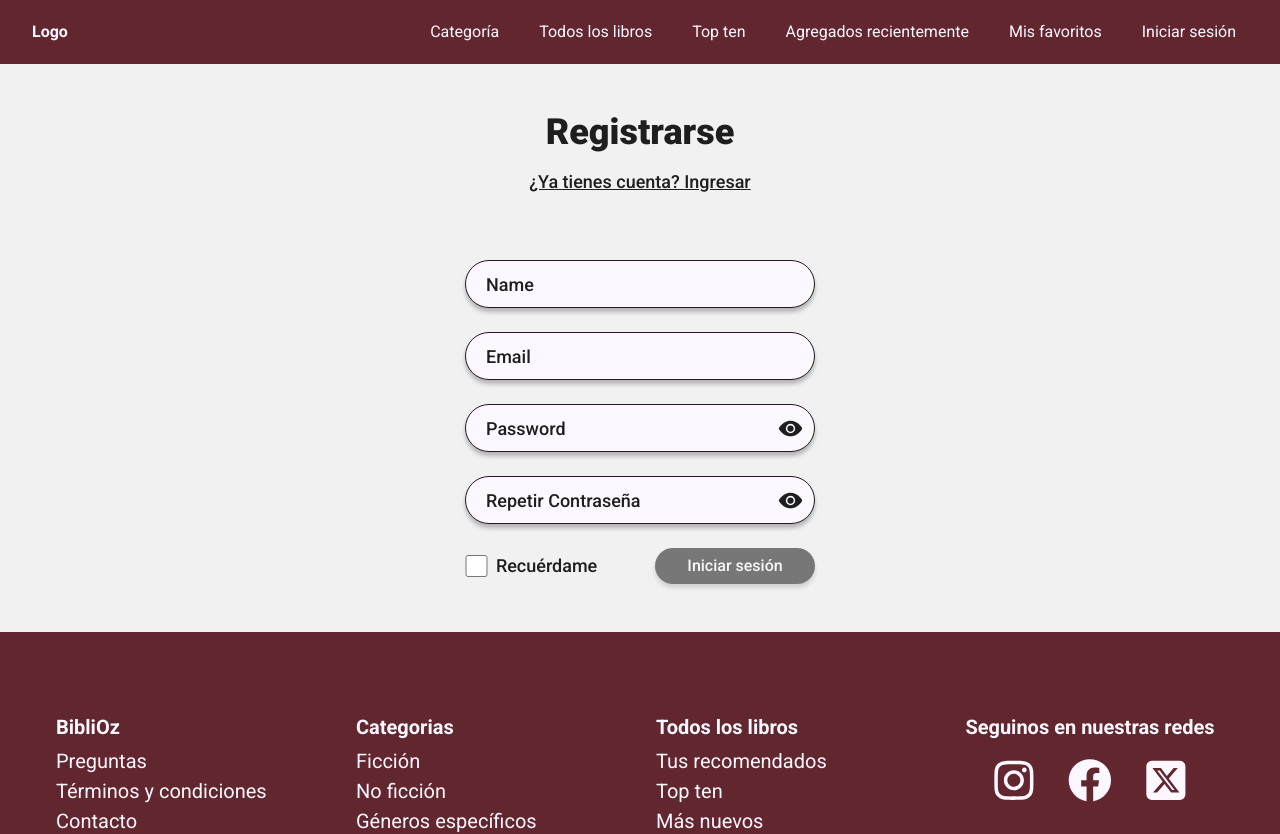
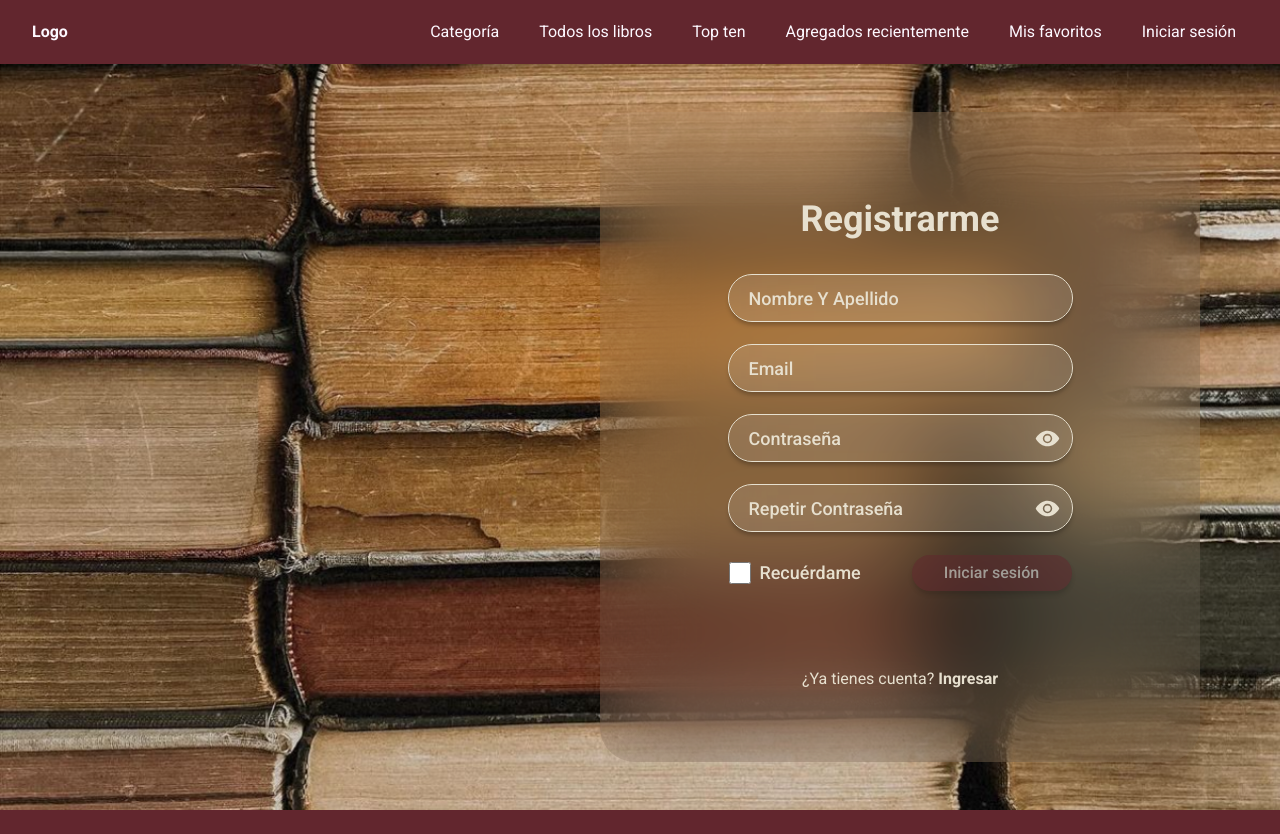
Before and after one commit to No-Country-simulation/s17-13-t-python-react, a Next.js app in the folder frontend/: page /register in a window 1280 px wide. Shown: the top 834 px of the page. Built offline with nearby package versions, Linux system fonts and the light colour scheme.

Commit message:
style: implement styles in components auth

```diff
--- a/frontend/src/app/(auth)/login/page.tsx
+++ b/frontend/src/app/(auth)/login/page.tsx
@@ -4,6 +4,7 @@ import Link from 'next/link';
 import { FcGoogle } from 'react-icons/fc';
 import { FaApple } from 'react-icons/fa6';
 import { LiaFacebookF } from 'react-icons/lia';
+import '@/styles/Auth.css';
 
 interface Btn {
   icon: JSX.Element;
@@ -31,13 +32,15 @@ export default function page() {
   ];
 
   return (
-    <section className="flex h-full w-full flex-col items-center gap-14 py-12">
+    <section className="background-fondo h-full">
+      <div className="m-auto flex max-w-7xl justify-end md:py-12 md:pr-20">
+        <section className="flex h-full w-full items-start justify-center bg-[#e7e0cf10] backdrop-blur-[50px] md:h-[650px] md:w-[600px] md:rounded-[35px]">
+          <div>
             <header className="flex w-full max-w-[21.875rem] flex-col items-center justify-center gap-4">
-        <h2 className="text-4xl font-black">Iniciar sesión</h2>
-        <Link href="/register" className="pb-2 text-sm font-medium underline sm:text-lg">
-          ¿No tenés cuenta? Registrate
-        </Link>
-        <div className="flex items-center justify-center gap-8">
+              <h2 className="pb-[61px] pt-[87px] text-4xl font-semibold text-[#E7E0CF]">
+                Iniciar sesión
+              </h2>
+              <div className="flex items-center justify-center gap-8 pb-10">
                 {icons.map(({ backgroundBtn, icon, title }) => (
                   <ButtonMedia
                     key={title}
@@ -50,6 +53,14 @@ export default function page() {
               </div>
             </header>
             <Login />
+            <div className="pb-10 text-center md:pb-0">
+              <Link href="/register" className="text-center text-sm text-[#E7E0CF] sm:text-base">
+                Aún no tengo cuenta, <b>registrarme</b>
+              </Link>
+            </div>
+          </div>
+        </section>
+      </div>
     </section>
   );
 }
--- a/frontend/src/app/(auth)/register/page.tsx
+++ b/frontend/src/app/(auth)/register/page.tsx
@@ -1,16 +1,27 @@
 import Register from '@/components/Register';
 import Link from 'next/link';
+import '@/styles/Auth.css';
 
 export default function page() {
   return (
-    <section className="flex h-full w-full flex-col items-center gap-14 py-12">
-      <header className="flex w-full max-w-[21.875rem] flex-col items-center justify-center gap-4">
-        <h2 className="text-4xl font-black">Registrarse</h2>
-        <Link href="/login" className="pb-2 text-sm font-medium underline sm:text-lg">
-          ¿Ya tienes cuenta? Ingresar
-        </Link>
-      </header>
-      <Register />
+    <section className="background-fondo h-full">
+      <div className="m-auto flex max-w-7xl justify-end md:py-12 md:pr-20">
+        <section className="flex h-full w-full items-start justify-center bg-[#e7e0cf10] backdrop-blur-[50px] md:h-[650px] md:w-[600px] md:rounded-[35px]">
+          <div>
+            <header className="flex w-full max-w-[21.875rem] flex-col items-center justify-center gap-4">
+              <h2 className="pb-[36px] pt-[87px] text-4xl font-semibold text-[#E7E0CF]">
+                Registrarme
+              </h2>
+            </header>
+            <Register />
+            <div className="pb-10 text-center md:pb-0">
+              <Link href="/login" className="text-center text-sm text-[#E7E0CF] sm:text-base">
+                ¿Ya tienes cuenta? <b>Ingresar</b>
+              </Link>
+            </div>
+          </div>
+        </section>
+      </div>
     </section>
   );
 }
--- a/frontend/src/app/layout.tsx
+++ b/frontend/src/app/layout.tsx
@@ -2,7 +2,6 @@ import type { Metadata } from 'next';
 import { Roboto } from 'next/font/google';
 import Footer from '@/components/Footer';
 import './globals.css';
-
 import Navbar from '@/components/Navbar';
 
 const roboto = Roboto({
@@ -30,6 +29,5 @@ export default function RootLayout({
         <Footer />
       </body>
     </html>
-
   );
 }
--- a/frontend/src/components/BaseInput.tsx
+++ b/frontend/src/components/BaseInput.tsx
@@ -2,7 +2,7 @@ import { Controller } from 'react-hook-form';
 import { BaseInputProps } from '@/interfaces/InputProps.interface';
 
 export default function BaseInput({ placeholder, name, type, control, error }: BaseInputProps) {
-  const inputStyles = `shadow-btn h-12 w-full max-w-[21.875rem] rounded-3xl border-[.1rem] border-[#1E1E1E] bg-[#FDF8FF] px-5 text-lg font-medium placeholder:font-medium placeholder:capitalize placeholder:text-current ${error ? 'invalid' : ''}`;
+  const inputStyles = `shadow-btn h-[46px] w-full md:w-[343px] outline-1 outline outline-[#E7E0CF] text-[#E7E0CF] rounded-3xl px-5 text-lg font-medium bg-[#E7E0CF22] backdrop-blur-[50px] placeholder:font-medium placeholder:capitalize placeholder:text-current ${error ? 'invalid' : ''}`;
 
   return (
     <div className="relative">
@@ -24,7 +24,7 @@ export default function BaseInput({ placeholder, name, type, control, error }: B
         )}
       />
       {error && (
-        <p className="absolute translate-y-1 pl-5 text-xs font-medium tracking-wide text-red-500">
+        <p className="absolute translate-y-1 pl-5 text-xs font-bold tracking-wide text-[#62262E]">
           {error.message}
         </p>
       )}
--- a/frontend/src/components/FeedbackButton.tsx
+++ b/frontend/src/components/FeedbackButton.tsx
@@ -18,13 +18,13 @@ export default function FeedbackButton({
   feedback,
 }: Props) {
   const styles = `
-    relative h-9 w-40 rounded-3xl bg-black font-medium text-white shadow-btn
-    disabled:cursor-not-allowed disabled:opacity-50
+    relative h-9 w-40 rounded-3xl font-medium text-white shadow-btn
+    disabled:cursor-not-allowed disabled:opacity-50 bg-[#62262E]
   `;
 
   const feedbackStyles = `
     absolute left-1/2 top-full mt-2 -translate-x-1/2 whitespace-nowrap
-    rounded-md bg-gray-800 px-2 py-1 text-xs text-white opacity-0
+    rounded-md px-2 py-1 text-xs text-white opacity-0
     transition-opacity group-hover:opacity-100 tracking-wide font-medium
   `;
 
--- a/frontend/src/components/Login.tsx
+++ b/frontend/src/components/Login.tsx
@@ -22,7 +22,7 @@ export default function Login() {
 
   return (
     <form
-      className="flex w-full max-w-[21.875rem] flex-col gap-6"
+      className="flex w-full max-w-[21.875rem] flex-col gap-6 pb-14"
       onSubmit={handleSubmit(onSubmit)}
       noValidate
       autoComplete="off"
@@ -40,13 +40,13 @@ export default function Login() {
         control={control}
         error={errors.password}
       />
-      <div className="flex flex-col items-center justify-center gap-4 xs:flex-row xs:justify-between">
+      <div className="flex flex-col items-center justify-center gap-4 pb-10 pt-5 xs:flex-row xs:justify-between">
         <label
           htmlFor="saveData"
-          className="flex items-center gap-2 text-lg font-medium capitalize"
+          className="flex items-center gap-2 border-none text-lg font-medium capitalize text-[#E7E0CF]"
         >
           <input
-            className="size-[1.43rem] accent-current"
+            className="size-[1.43rem] border-none accent-current"
             type="checkbox"
             name="saveData"
             id="saveData"
--- a/frontend/src/components/PasswordInput.tsx
+++ b/frontend/src/components/PasswordInput.tsx
@@ -5,7 +5,7 @@ import { IoEye, IoEyeOff } from 'react-icons/io5';
 
 export default function PasswordInput({ name, placeholder, control, error }: PasswordInputProps) {
   const [showPassword, setShowPassword] = useState(false);
-  const inputStyles = `shadow-btn h-12 w-full max-w-[21.875rem] rounded-3xl border-[.1rem] border-[#1E1E1E] bg-[#FDF8FF] px-5 pr-10 text-lg font-medium placeholder:font-medium placeholder:capitalize placeholder:text-current ${error ? 'invalid' : ''}`;
+  const inputStyles = `shadow-btn h-[46px] w-full md:w-[343px] outline-1 outline outline-[#E7E0CF] text-[#E7E0CF] rounded-3xl bg-[#E7E0CF22] backdrop-blur-[50px] px-5 pr-10 text-lg font-medium placeholder:font-medium placeholder:capitalize placeholder:text-current ${error ? 'invalid' : ''}`;
 
   function togglePasswordVisibility(): void {
     setShowPassword(!showPassword);
@@ -29,10 +29,14 @@ export default function PasswordInput({ name, placeholder, control, error }: Pas
             onClick={togglePasswordVisibility}
             className="absolute inset-y-0 right-0 flex items-center pr-3"
           >
-            {showPassword ? <IoEyeOff size={25} /> : <IoEye size={25} />}
+            {showPassword ? (
+              <IoEyeOff size={25} className="text-[#E7E0CF]" />
+            ) : (
+              <IoEye size={25} className="text-[#E7E0CF]" />
+            )}
           </button>
           {error && (
-            <p className="absolute translate-y-1 pl-5 text-xs font-medium tracking-wide text-red-500">
+            <p className="absolute translate-y-1 pl-5 text-xs font-bold tracking-wide text-[#62262E]">
               {error.message}
             </p>
           )}
--- a/frontend/src/components/Register.tsx
+++ b/frontend/src/components/Register.tsx
@@ -27,7 +27,13 @@ export default function Register() {
       noValidate
       autoComplete="off"
     >
-      <BaseInput name="name" placeholder="name" control={control} type="text" error={errors.name} />
+      <BaseInput
+        name="name"
+        placeholder="Nombre y apellido"
+        control={control}
+        type="text"
+        error={errors.name}
+      />
       <BaseInput
         name="email"
         placeholder="email"
@@ -37,7 +43,7 @@ export default function Register() {
       />
       <PasswordInput
         name="password"
-        placeholder="password"
+        placeholder="contraseña"
         control={control}
         error={errors.password}
       />
@@ -48,10 +54,10 @@ export default function Register() {
         error={errors.confirmedPassword}
       />
 
-      <div className="flex flex-col items-center justify-center gap-4 xs:flex-row xs:justify-between">
+      <div className="flex flex-col items-center justify-center gap-4 pb-[76px] xs:flex-row xs:justify-between">
         <label
           htmlFor="saveData"
-          className="flex items-center gap-2 text-lg font-medium capitalize"
+          className="flex items-center gap-2 text-lg font-medium capitalize text-[#E7E0CF]"
         >
           <input
             className="size-[1.43rem] accent-current"
--- /dev/null
+++ b/frontend/src/styles/Auth.css
@@ -0,0 +1,5 @@
+.background-fondo {
+  background-image: url('../../public/bibliozAuth/bg-auth.png');
+  background-repeat: no-repeat;
+  background-size: cover;
+}
```
Also changed, not shown: frontend/public/bibliozAuth/bg-auth.png (added). Lines whose indentation alone changed are shown as unchanged.
